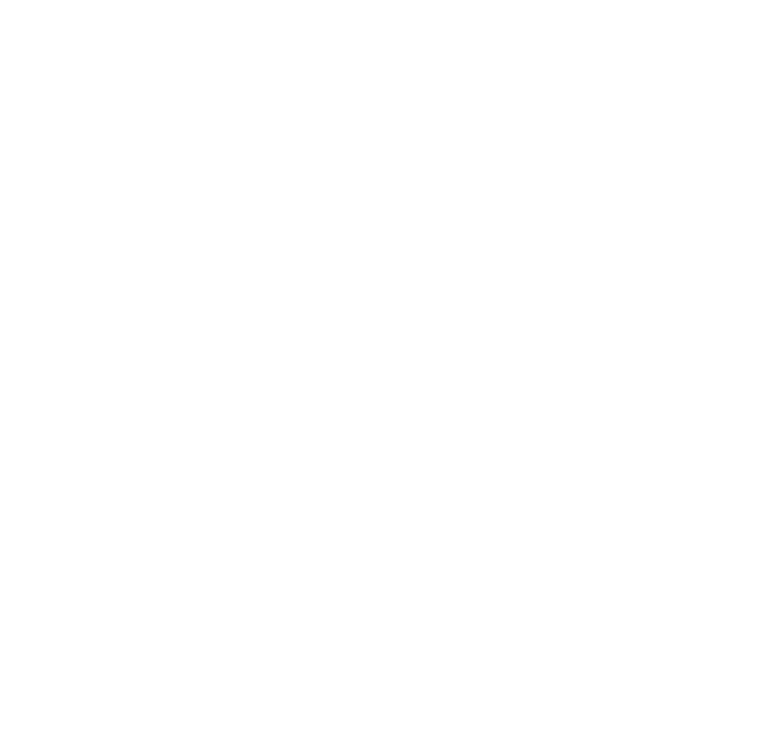
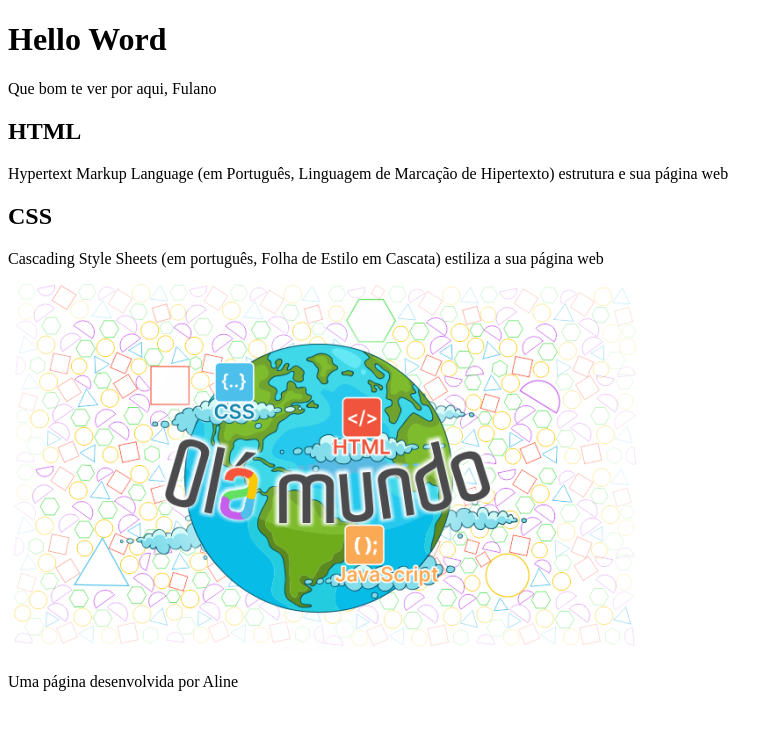
Before and after one commit to alinebill/Hello-Word, a plain HTML site: page index.html in a window 1280 px wide. Shown: the whole page, without its empty margins (0-783 px from the left). Drawn offline with Linux system fonts and the light colour scheme.

Commit message:
Finalizando a página HTML

```diff
--- a/index.html
+++ b/index.html
@@ -6,6 +6,25 @@
     <title>Hello Word</title>
 </head>
 <body>
+    <header>
+        <h1>Hello Word</h1>
+        <p>Que bom te ver por aqui, Fulano</p>
+
+    </header>
+
+    <section>
+        <h2>HTML</h2>
+        <P>Hypertext Markup Language (em Português, Linguagem de Marcação de Hipertexto) estrutura e sua página web</P>
+
+        <h2>CSS</h2>
+        <P>Cascading Style Sheets (em português, Folha de Estilo em Cascata) estiliza a sua página web</P>
+        <img src="imagem/Olá Mundo.png"
+    </section>
+
+    <footer>
+        <p>Uma página desenvolvida por Aline</p>
+
+    </footer>
 
 </body>
 </html>
```
Also changed, not shown: imagem/Olá Mundo.png (added).
